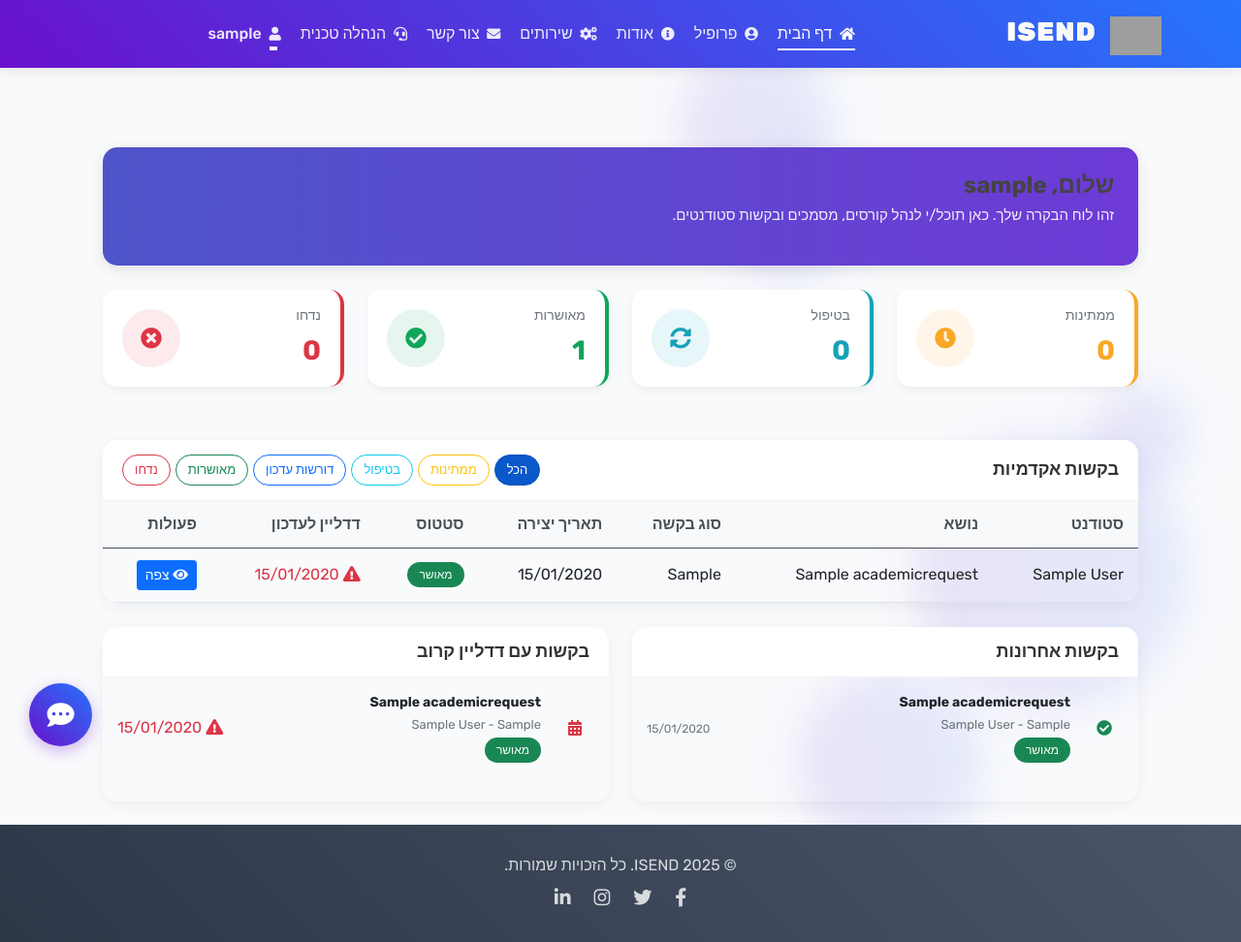
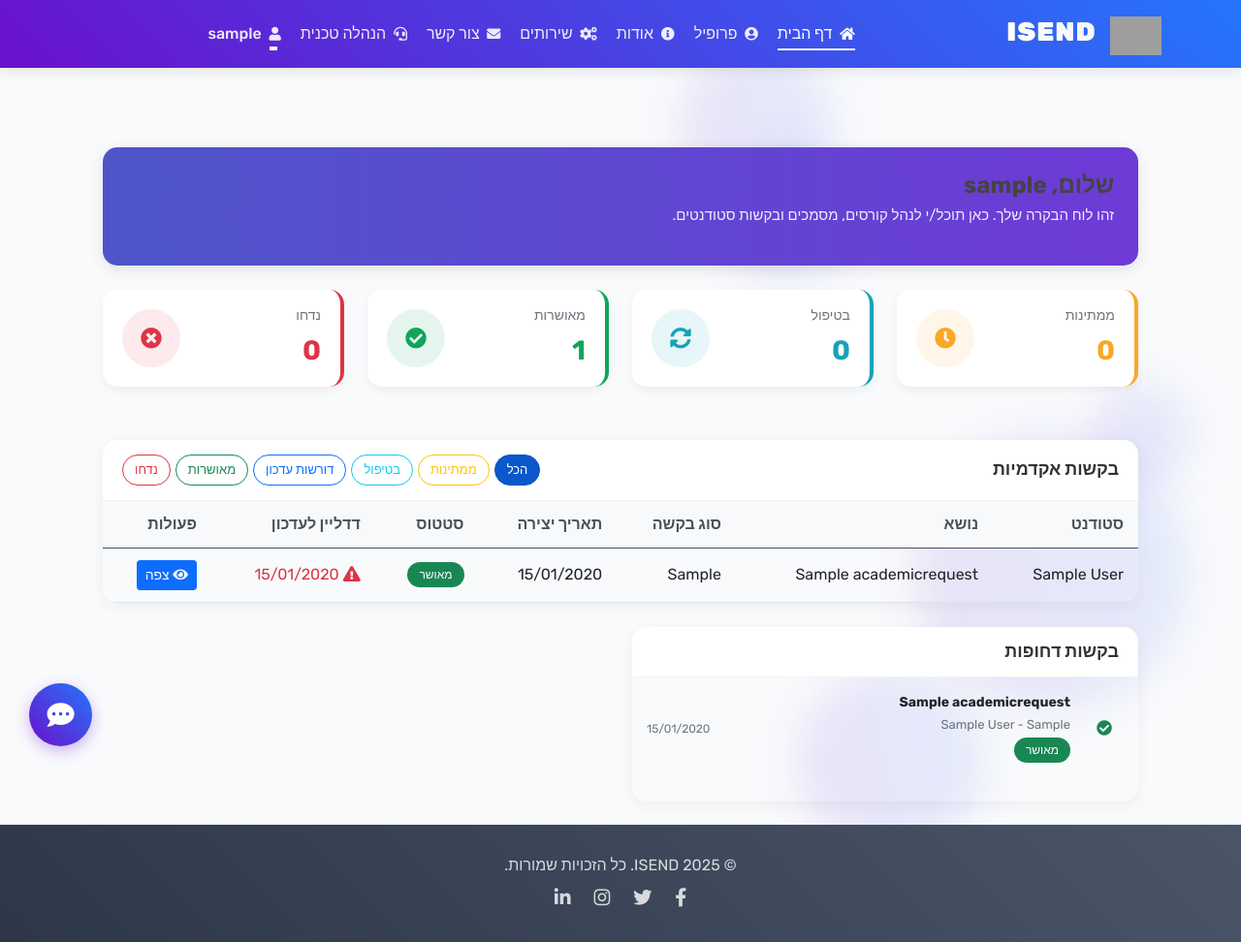
Before and after one commit to ibrahimabukush/team19, a Django app: page /lecturer/dashboard/ in a window 1280 px wide. Shown: the whole page at 97% size. Run offline with Django 5.2, Linux system fonts and the light colour scheme; a user stored in the database is signed in; tables that the repository leaves empty hold one stand-in row (values such as "Sample post"); grey boxes are pictures that could not be loaded.

Commit message:
BSPM25T19-108

```diff
--- a/users/templates/users/lecturer_dashboard.html
+++ b/users/templates/users/lecturer_dashboard.html
@@ -532,7 +532,7 @@
         <div class="col-md-6 mb-4">
             <div class="main-card h-100">
                 <div class="card-header">
-                    <h5 class="card-title">בקשות אחרונות</h5>
+                    <h5 class="card-title">בקשות דחופות</h5>
                 </div>
                 <div>
                     {% for request in recent_requests %}
@@ -585,52 +585,7 @@
                 </div>
             </div>
         </div>
-        <div class="col-md-6 mb-4">
-            <div class="main-card h-100">
-                <div class="card-header">
-                    <h5 class="card-title">בקשות עם דדליין קרוב</h5>
-                </div>
-                <div>
-                    {% for request in upcoming_deadlines %}
-                    <a href="#" class="request-item view-request" data-id="{{ request.id }}" data-bs-toggle="modal" data-bs-target="#requestModal">
-                        <div class="request-icon {% if request.is_past_deadline %}bg-danger-subtle text-danger{% else %}bg-warning-subtle text-warning{% endif %}">
-                            <i class="fas fa-calendar-alt"></i>
-                        </div>
-                        <div class="request-content">
-                            <div class="request-title">{{ request.subject }}</div>
-                            <div class="request-subtitle">{{ request.student.get_full_name }} - {{ request.request_type }}</div>
-                            <div>
-                                {% if request.status == 'pending' %}
-                                <span class="badge bg-warning text-dark">ממתין</span>
-                                {% elif request.status == 'in_progress' %}
-                                <span class="badge bg-info">בטיפול</span>
-                                {% elif request.status == 'need_update' %}
-                                <span class="badge bg-primary">דורש עדכון</span>
-                                {% elif request.status == 'approved' %}
-                                <span class="badge bg-success">מאושר</span>
-                                {% else %}
-                                <span class="badge bg-danger">נדחה</span>
-                                {% endif %}
-                            </div>
-                        </div>
-                        <div class="request-status">
-                            <div class="{% if request.is_past_deadline %}text-danger{% else %}text-warning{% endif %}">
-                                {% if request.is_past_deadline %}
-                                <i class="fas fa-exclamation-triangle"></i>
-                                {% endif %}
-                                {{ request.update_deadline|date:"d/m/Y" }}
-                            </div>
-                        </div>
-                    </a>
-                    {% empty %}
-                    <div class="empty-state">
-                        <i class="fas fa-calendar-check"></i>
-                        <p>אין בקשות עם דדליין קרוב</p>
-                    </div>
-                    {% endfor %}
-                </div>
-            </div>
-        </div>
+
     </div>
 
     <!-- Modal for Request Details -->
```
